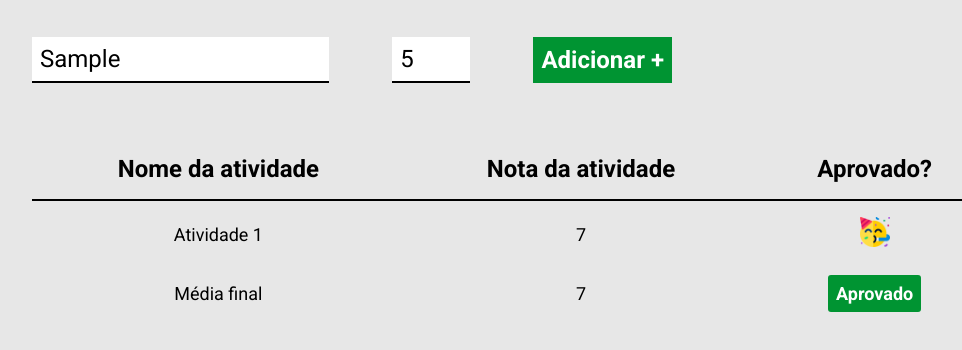
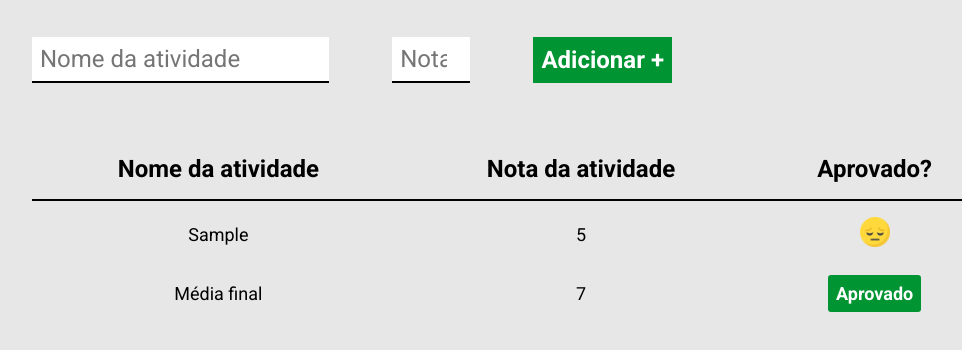
Before and after one commit to brunotesser/EBAC_frontend, a plain HTML site: page Modulo8/aula2_estrutura.html in a window 1280 px wide. Both pictures are taken after typing "Sample", "5" into the empty fields and a click on the button "Adicionar +". Shown: the part 150-500 px from the top of the page, without its empty margins (128-1090 px from the left). Drawn offline with Linux system fonts and the light colour scheme.

Commit message:
att aula2.html .js

```diff
--- a/Modulo8/aula2_estrutura.html
+++ b/Modulo8/aula2_estrutura.html
@@ -41,11 +41,7 @@
         </tr>
       </thead>
       <tbody>
-        <tr>
-          <td>Atividade 1</td>
-          <td>7</td>
-          <td><img src="images/aprovado.png" alt="Emoji festejando"></td>
-        </tr>
+
       </tbody>
       <tfoot>
         <tr>
--- a/Modulo8/aula2_estrutura.js
+++ b/Modulo8/aula2_estrutura.js
@@ -1,4 +1,10 @@
 const form = document.getElementById("form-atv");
+const imgAprovado = '<img src="./images/aprovado.png" alt="Emoji celebrando"/>';
+const imgReprovado = '<img src="./images/reprovado.png" alt="Emoji decepcionado"/>';
+
+
+let linhas = "";
+
 form.addEventListener("submit", function (e) {
   e.preventDefault();
 
@@ -6,5 +12,21 @@ form.addEventListener("submit", function (e) {
   const inputNomeAtividade = document.getElementById("nome-atividade");
   const inputNotaAtividade = document.getElementById("nota-atividade");
 
-  alert(`Atividade: ${inputNomeAtividade.value} - Nota: ${inputNotaAtividade.value}`);
+
+  let linha = '<tr>';
+  linha += `<td>${inputNomeAtividade.value}</td>`;
+  linha += `<td>${inputNotaAtividade.value}</td>`;
+  linha += `<td>${inputNotaAtividade.value >= 7 ? imgAprovado : imgReprovado}</td>`;
+  linha += `</tr>`;
+
+  linhas += linha;
+
+  const corpoTabela = document.querySelector('tbody');
+  corpoTabela.innerHTML = linhas;
+
+
+  inputNomeAtividade.value = '';
+  inputNotaAtividade.value = '';
+
+
 });
```
